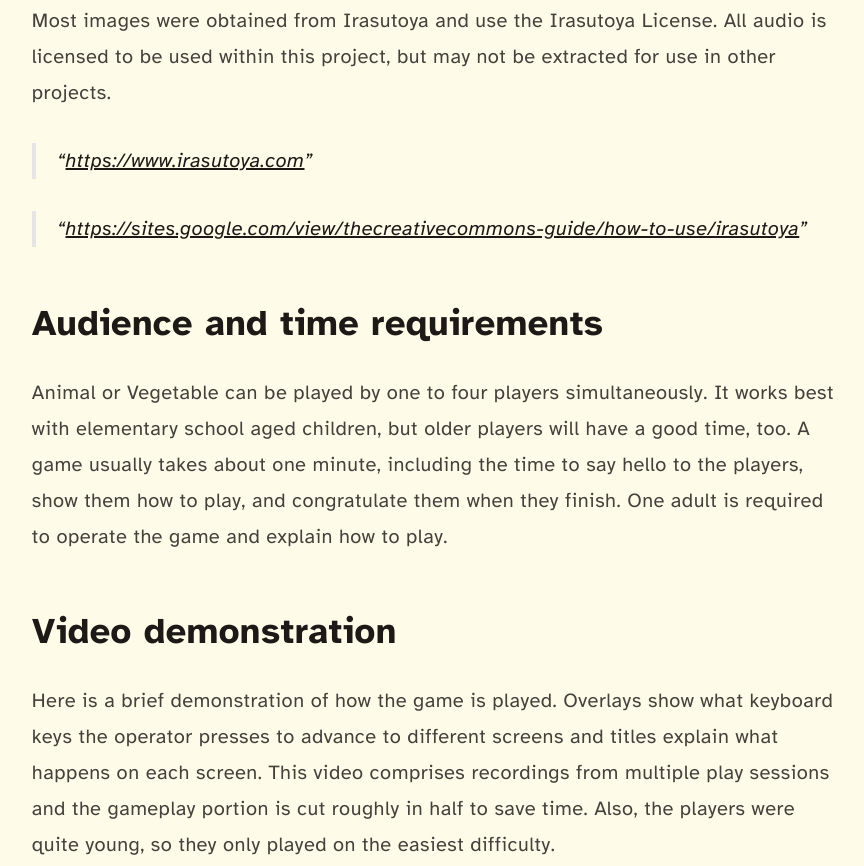
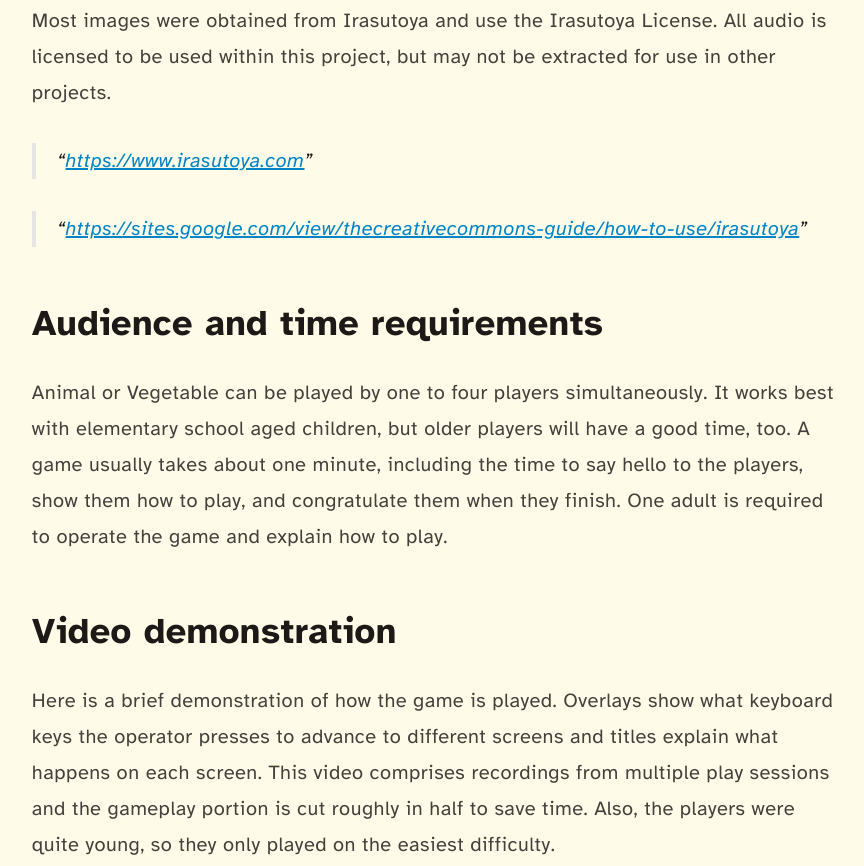
Before and after one commit to ozbonus/personal-website, an Astro site: page /posts/animal-vegetable in a window 1280 px wide. Shown: the part 1268-2134 px from the top of the page, without its empty margins (203-1067 px from the left). Built offline with nearby package versions, Linux system fonts and the light colour scheme; Astro itself is replaced by a stand-in of ours; some packages are replaced by stand-ins of ours.

Commit message:
Color hyperlink text.

```diff
--- a/src/components/Prose.astro
+++ b/src/components/Prose.astro
@@ -3,6 +3,6 @@
 ---
 
 <div
-  class="prose prose-xl prose-stone mx-auto max-w-prose p-4 tracking-wide prose-img:m-auto prose-img:border-4 prose-img:border-black prose-img:shadow-brutal-8 prose-img:shadow-black prose-inline-code:rounded-md prose-inline-code:border-2 prose-inline-code:border-black prose-inline-code:bg-sky-200 prose-inline-code:px-1 prose-inline-code:py-0.5 prose-inline-code:font-normal prose-inline-code:before:content-none prose-inline-code:after:content-none">
+  class="prose prose-xl prose-a:text-sky-600 prose-stone mx-auto max-w-prose break-words p-4 tracking-wide prose-img:m-auto prose-img:border-4 prose-img:border-black prose-img:shadow-brutal-8 prose-img:shadow-black prose-inline-code:rounded-md prose-inline-code:border-2 prose-inline-code:border-black prose-inline-code:bg-sky-200 prose-inline-code:px-1 prose-inline-code:py-0.5 prose-inline-code:font-normal prose-inline-code:before:content-none prose-inline-code:after:content-none">
   <slot />
 </div>
```
